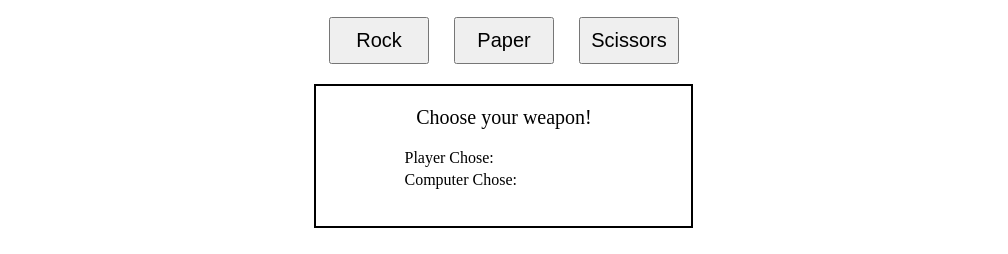
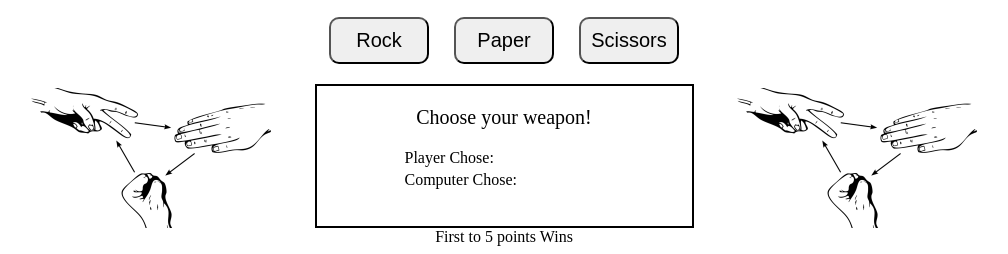
Before and after one commit to ishbosh/rps-project, a plain HTML site: page index.html in a window 1280 px wide. Shown: the part 609-863 px from the top of the page, without its empty margins (136-1144 px from the left). Drawn offline with Linux system fonts and the light colour scheme.

Commit message:
Add images for choices and fix critical restart game bug
Added RPS images for player and computer choices. Also fixed bug that
would cause game to run multiple times on restart by adding in a new
function restartGame rather than calling game function again.

```diff
--- a/index.html
+++ b/index.html
@@ -14,7 +14,9 @@
             </div>
             <div>Computer Score: <span id="computer-score">0</span></div>
         </div>
-        <div class="container">
+        <div class="outer-container">
+            <img id="player-img" class="image" src="images/default.png">
+            <div class="inner-container">
 
                 <div class="game-container">
 
@@ -40,8 +42,11 @@
 
                     <div id="winner"></div>
                 </div>
+            </div>
+            <img id="computer-img" class="image" src="images/default.png">
+        </div>
+        <div>First to 5 points Wins</div>
         <button id="restart">Restart Game</button>
-        </div>
 
 
     </body>
--- a/main.js
+++ b/main.js
@@ -7,7 +7,6 @@ function player(playerName, playerScore) {
 // Add new players
 const humanPlayer = new player("player", 0);
 const computerPlayer = new player("computer", 0);
-
 
 // Randomly return either Rock, Paper, or Scissors.
 function getComputerChoice() {
@@ -101,10 +100,6 @@ function game() {
         }
     });
 
-    // Add option to restart the game after a winner has been declared
-    if (humanPlayer.score == 5 || computerPlayer.score == 5){
-
-    }
 }
 
 
@@ -137,6 +132,9 @@ function updatePage(roundResult, playerSelection, computerSelection){
     const computerChoice = choiceContainer.querySelector('#computer > .choice');
     const playerChoice = choiceContainer.querySelector('#player > .choice');
 
+    const playerImage = document.querySelector('#player-img');
+    const computerImage = document.querySelector('#computer-img');
+
     // Reset buttons if they are missing (because we just ended a game and restarted)
     buttons.forEach((button) => {
         if ((button.id == "Rock" || button.id == "Paper" || button.id == "Scissors") && button.style.display == "none") {
@@ -150,6 +148,14 @@ function updatePage(roundResult, playerSelection, computerSelection){
     computerChoice.textContent = computerSelection;
     playerChoice.textContent = playerSelection;
 
+    if (playerSelection == '' || computerSelection == '') {
+        playerImage.src = `images/default.png`
+        computerImage.src = `images/default.png`
+    } else {
+        playerImage.src = `images/${playerSelection}.png`
+        computerImage.src = `images/${computerSelection}.png`
+    }
+
     // Send the updated scores to the page
     playerScoreDisplay.textContent = humanPlayer.score;
     computerScoreDisplay.textContent = computerPlayer.score;
@@ -157,8 +163,6 @@ function updatePage(roundResult, playerSelection, computerSelection){
     // Declare winner once one of the players reaches a score of 5
     if (humanPlayer.score == 5 || computerPlayer.score == 5){
         results.textContent = getWinner(humanPlayer.score, computerPlayer.score);
-        humanPlayer.score = 0;
-        computerPlayer.score = 0;
 
         // Removes buttons and adds a restart game button
         buttons.forEach((button) => {
@@ -166,7 +170,7 @@ function updatePage(roundResult, playerSelection, computerSelection){
 
             if (button.id == "restart") {
                 button.style.display = "inline-block";
-                button.addEventListener('click', game);
+                button.addEventListener('click', restartGame);
             }
         });
     } else {
@@ -175,4 +179,15 @@ function updatePage(roundResult, playerSelection, computerSelection){
     }
 }
 
+function restartGame() {
+    let gameStartText = "Make a selection to start the game";
+    let playerSelection = '';
+    let computerSelection = '';
+
+    humanPlayer.score = 0;
+    computerPlayer.score = 0;
+
+    updatePage(gameStartText, playerSelection, computerSelection);
+}
+
 game();
--- a/styles.css
+++ b/styles.css
@@ -11,11 +11,26 @@ button {
     width: 100px;
     padding: 10px;
     font-size: 20px;
+    border-radius: 10px;
 }
 
-.container {
+button:hover {
+    background-color: rgb(250, 230, 206);
+}
+
+button:active {
+    background-color: rgb(243, 207, 164);
+    border-color: azure;
+}
+
+.outer-container {
+    display: flex;
+}
+
+.inner-container {
     display: flex;
     flex-direction: column;
+    min-width: 466px;
 }
 
 .header {
@@ -35,6 +50,12 @@ button {
     min-height: 47px;
     gap: 25px;
     margin: 20px 0;
+}
+
+.image {
+    width: 240px;
+    height: 140px;
+    align-self: flex-end;
 }
 
 button#restart {
@@ -77,4 +98,5 @@ button#restart {
 #main-image {
     align-self: flex-start;
     margin-bottom: 80px;
+
 }
```
Also changed, not shown: images/Paper.png (added), images/Rock.png (added), images/Scissors.png (added), images/default.png (added), images/rock-paper-scissors-game.png. Lines whose indentation alone changed are shown as unchanged.
